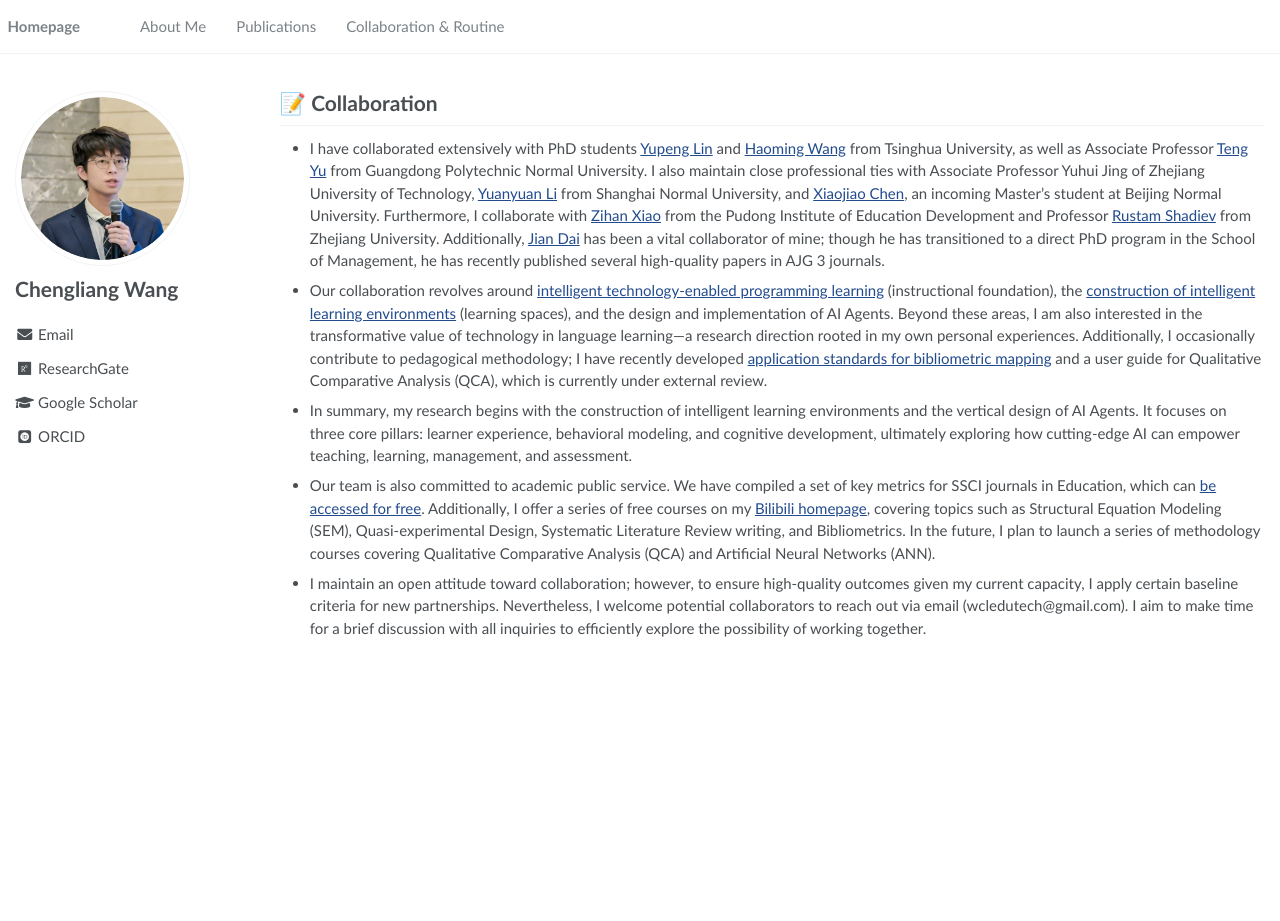
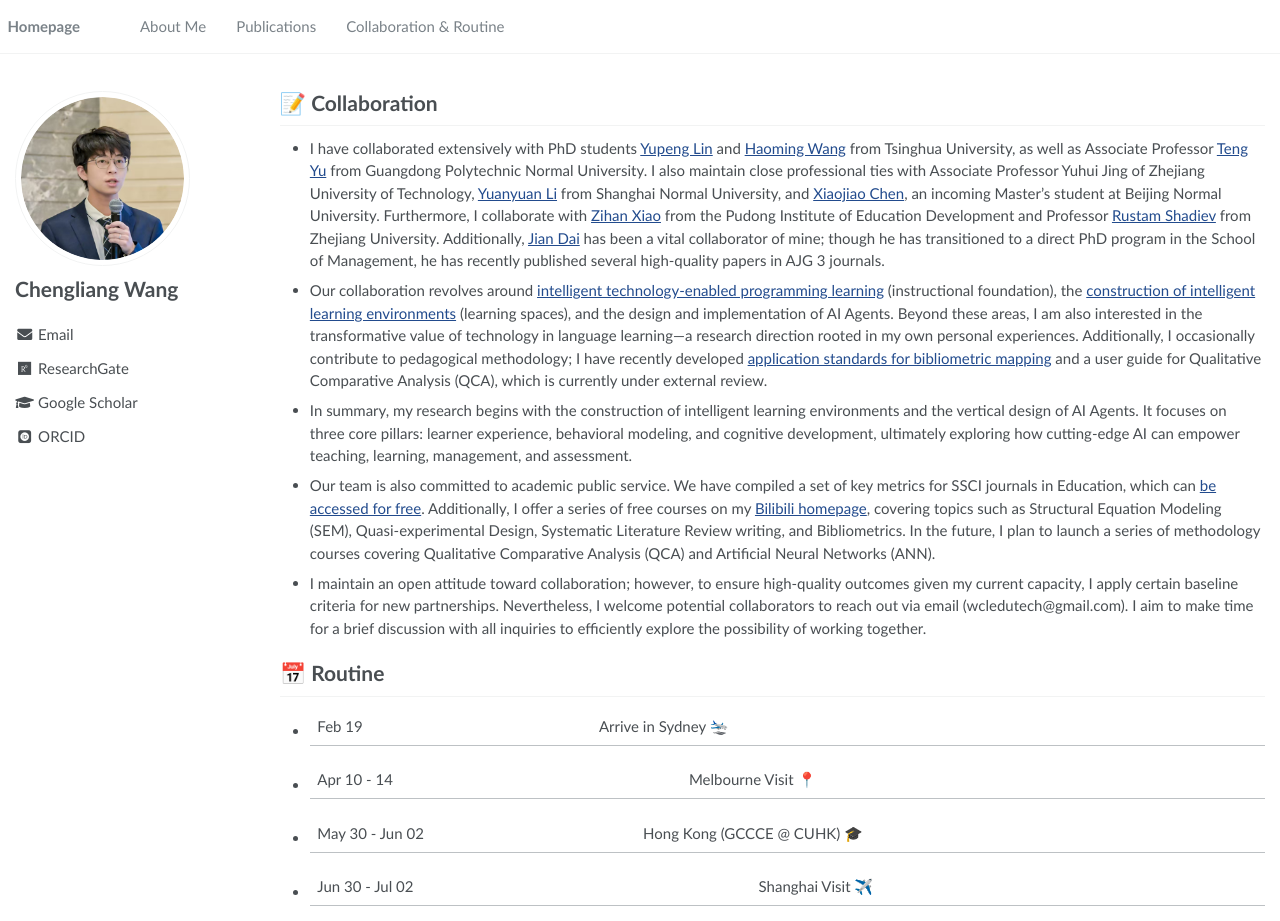
Before and after one commit to wcledutech/wcledutech.github.io, a Jekyll site: the page built from _pages/collaboration.md, in a window 1280 px wide and 921 px high. Built offline with Jekyll 4.4.1, drawn with Linux system fonts in a browser that asks for light colours; some web fonts are replaced.

Commit message:
Update collaboration.md

```diff
--- a/_pages/collaboration.md
+++ b/_pages/collaboration.md
@@ -18,3 +18,11 @@ Additionally, <a href="https://scholar.google.com/citations?user=Ra8fbcYAAAAJ&hl
 - Our team is also committed to academic public service. We have compiled a set of key metrics for SSCI journals in Education, which can <a href="https://mp.weixin.qq.com/s/lMOSSRYn50dYkK_doqWrpw" target="_blank">be accessed for free</a>. Additionally, I offer a series of free courses on my <a href="https://space.bilibili.com/481706784?spm_id_from=333.788.upinfo.head.click" target="_blank">Bilibili homepage</a>, covering topics such as Structural Equation Modeling (SEM), Quasi-experimental Design, Systematic Literature Review writing, and Bibliometrics. In the future, I plan to launch a series of methodology courses covering Qualitative Comparative Analysis (QCA) and Artificial Neural Networks (ANN).
 
 - I maintain an open attitude toward collaboration; however, to ensure high-quality outcomes given my current capacity, I apply certain baseline criteria for new partnerships. Nevertheless, I welcome potential collaborators to reach out via email (wcledutech@gmail.com). I aim to make time for a brief discussion with all inquiries to efficiently explore the possibility of working together.
+
+
+# 📅 Routine
+
+- Feb 19 | Arrive in Sydney 🛬
+- Apr 10 - 14 | Melbourne Visit 📍
+- May 30 - Jun 02 | Hong Kong (GCCCE @ CUHK) 🎓
+- Jun 30 - Jul 02 | Shanghai Visit ✈️
```
